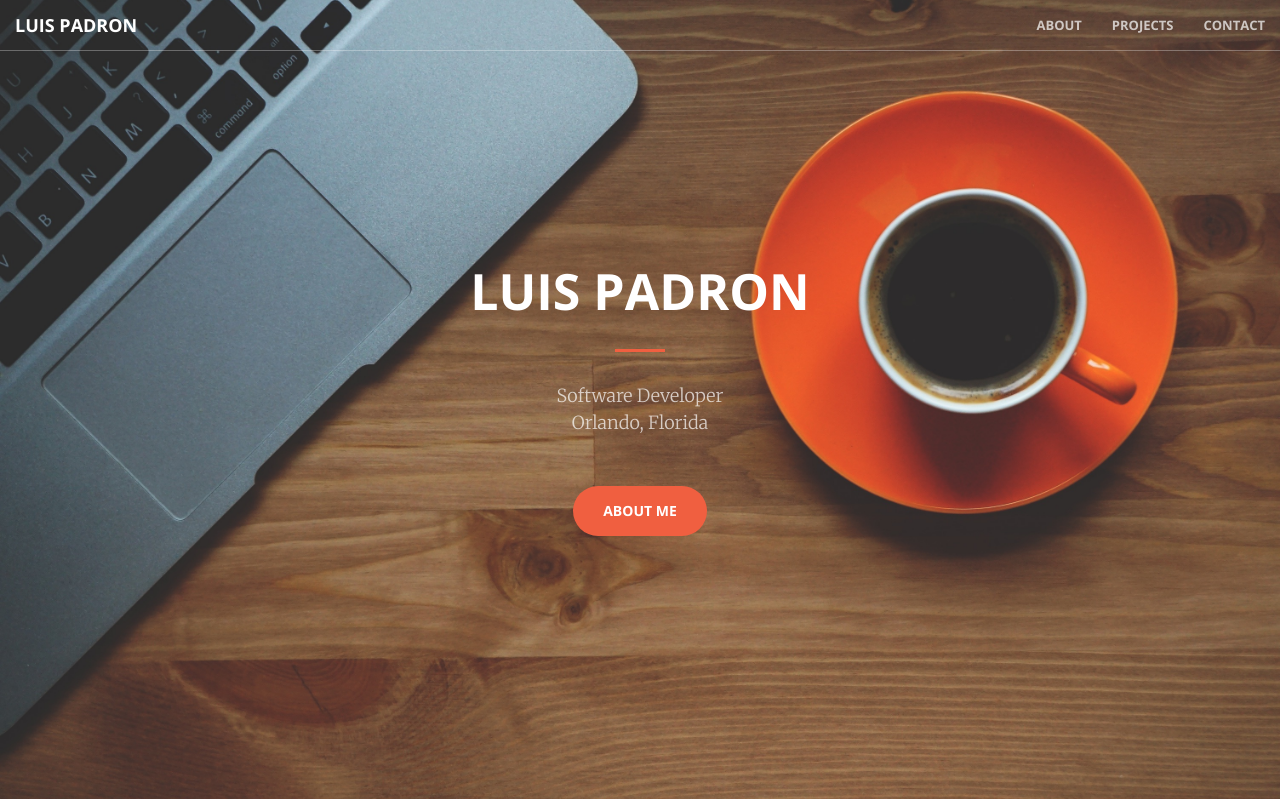
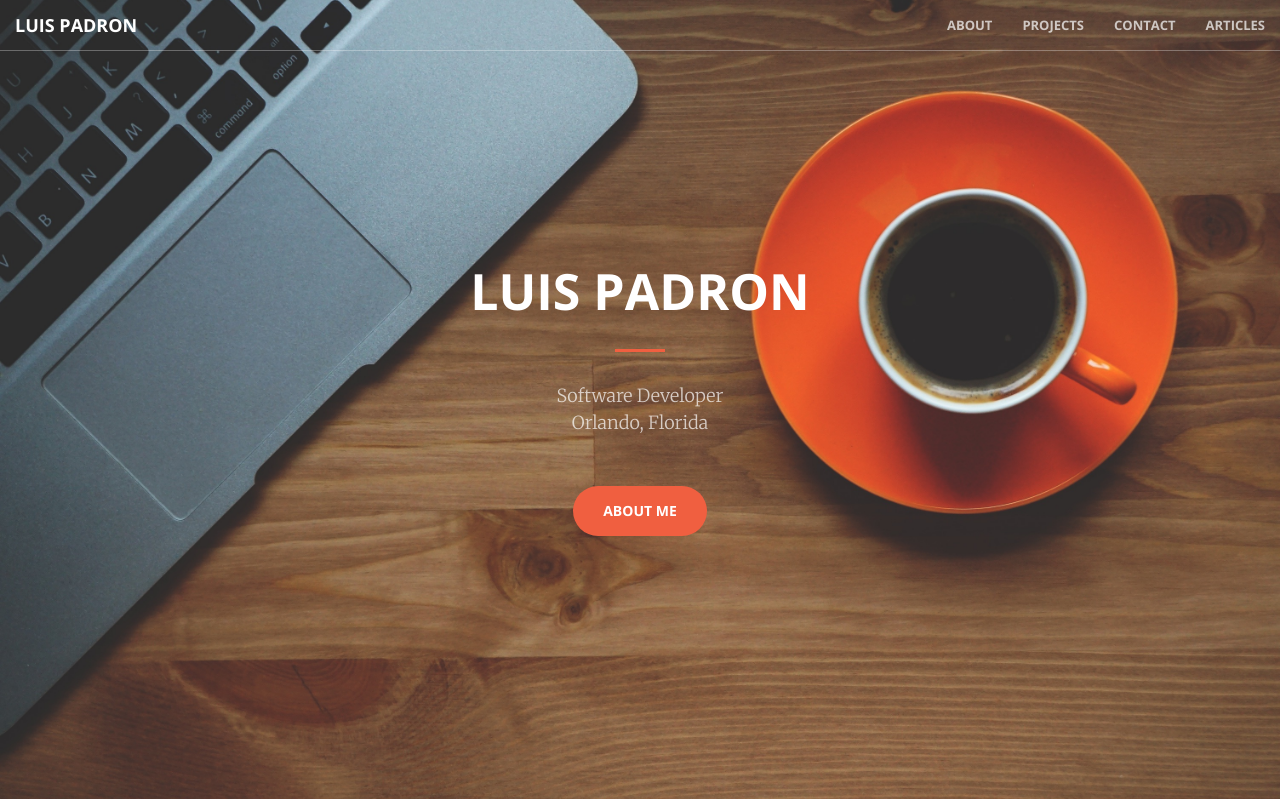
Before and after one commit to luispadron/DynamicWebsite, a Django app: page / in a window 1280 px wide. Shown: the top 799 px of the page. Run offline with Django 3.2, Linux system fonts and the light colour scheme; parts of the project's set-up code (start-up, migrations or seed data) failed here and were passed over; some libraries are stand-ins or nearby versions.

Commit message:
add link to articles page

```diff
--- a/lpadron/templates/home.html
+++ b/lpadron/templates/home.html
@@ -82,7 +82,7 @@
             <a style="margin-top: 25px;" target="_blank" href="https://drive.google.com/file/d/0By__-24zhGHKVmUxY1paNDZTRFE/view" class="btn btn-default btn-xl sr-button">Resume</a>
           </div>
           <div class="col-lg-4 text-center">
-            <a style="margin-top: 25px;" target="_blank" href="https://drive.google.com/file/d/0By__-24zhGHKVmUxY1paNDZTRFE/view" class="btn btn-default btn-xl sr-button">Articles</a>
+            <a style="margin-top: 25px;" target="_blank" href="/articles" class="btn btn-default btn-xl sr-button">Articles</a>
           </div>
         </div>
       </div>
--- a/lpadron/templates/layout.html
+++ b/lpadron/templates/layout.html
@@ -46,6 +46,9 @@
           <li class="">
             <a class="page-scroll" href="#contact">Contact</a>
           </li>
+          <li class="">
+            <a href="/articles">Articles</a>
+          </li>
         </ul>
       </div>
       <!-- /.navbar-collapse -->
```
